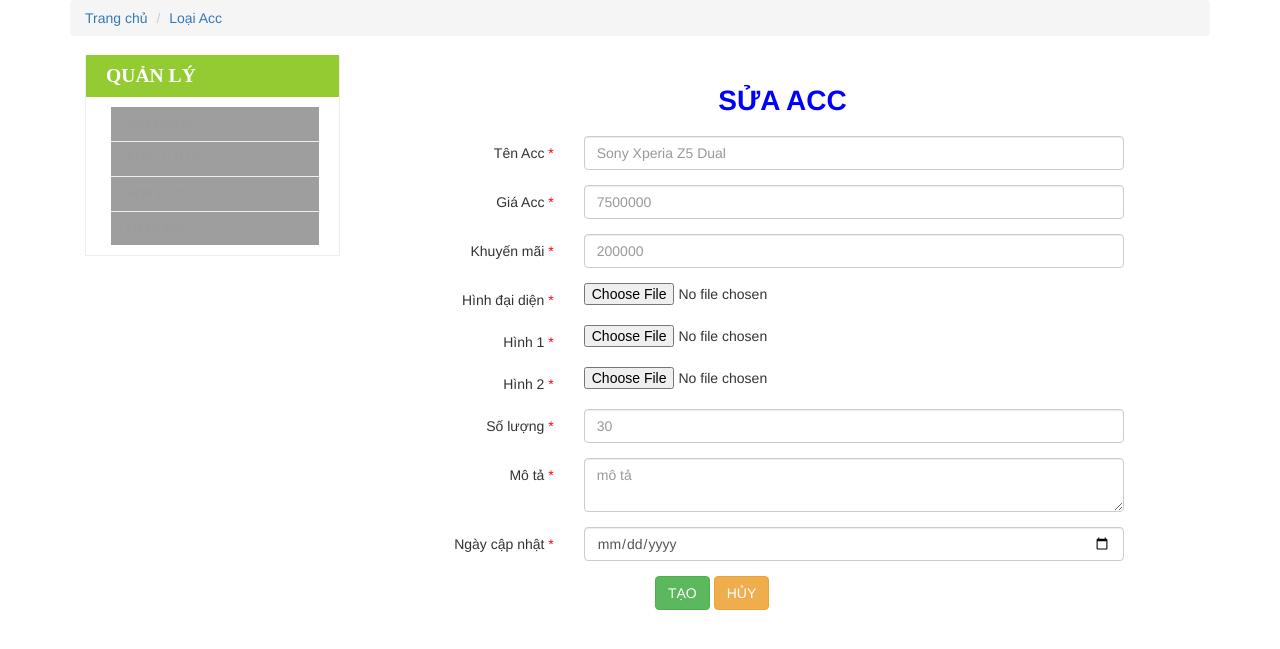
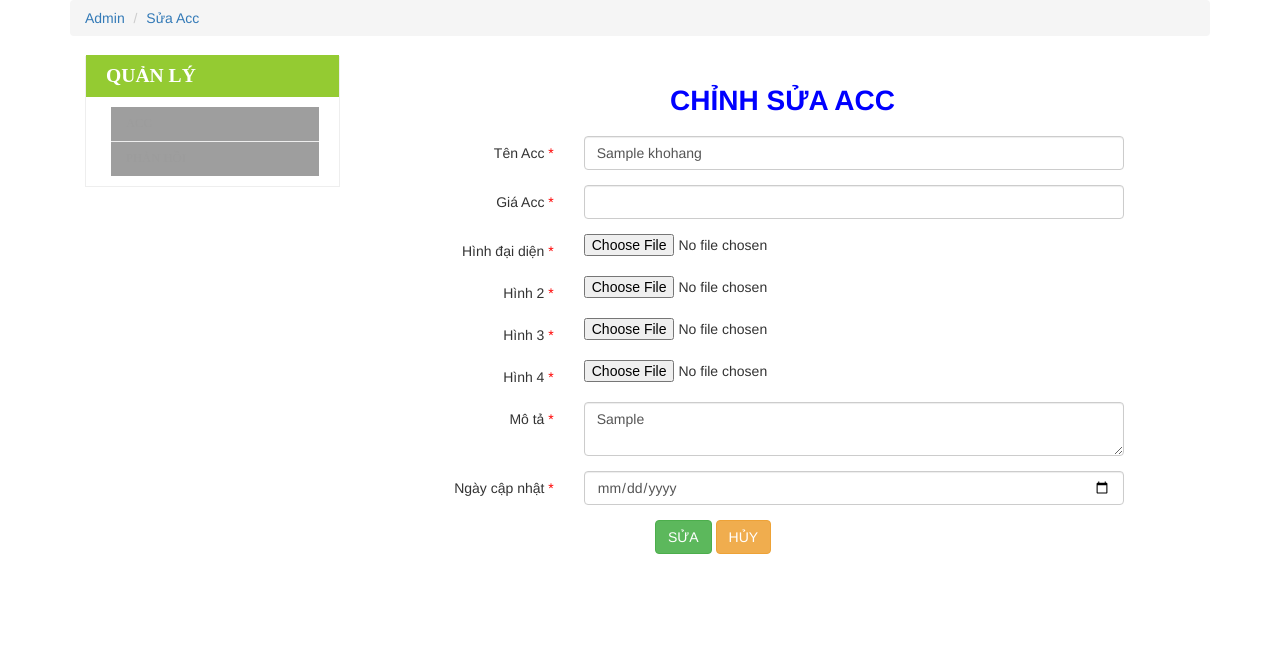
Before and after one commit to htdat1007/DoANWEB, a PHP site: page /Web/update.php?productid=1 in a window 1280 px wide. Shown: the top 649 px of the page. Run offline with PHP 8.4, Linux system fonts and the light colour scheme; tables that the repository leaves empty or names only in its code hold one stand-in row (values such as "Sample post"); grey boxes are pictures that could not be loaded.

Commit message:
update account

```diff
--- a/Web/insert.php
+++ b/Web/insert.php
@@ -41,8 +41,8 @@
 
     <div class="container">
         <ol class="breadcrumb">
-            <li><a href="trangchu.php">Trang chủ</a></li>
-            <li><a href="">Loại Acc</a></li>
+            <li><a href="admin.php">Admin</a></li>
+            <li><a href="insert.php">Thêm Acc</a></li>
 
         </ol>
     </div>
@@ -53,7 +53,7 @@
                 <ul>
                     <h3>QUẢN LÝ</h3>
                     <li><a href="">Acc</a></li>
-                    <li><a href="">Khách hàng</a></li>
+
                     <li><a href="">Phản hồi</a></li>
 
                 </ul>
--- a/Web/update.php
+++ b/Web/update.php
@@ -9,7 +9,7 @@
     <meta name="description" content="">
     <meta name="author" content="">
 
-    <title>Thêm dữ liệu sản phẩm vào cơ sở dữ liệu</title>
+    <title>Sua Acc</title>
 
     <!-- Bootstrap Core CSS -->
     <link href="../css/bootstrap.min.css" rel="stylesheet">
@@ -37,12 +37,12 @@
 </head>
 
 <body>
-
+    <?php include '../config/db.php'; ?>
 
     <div class="container">
         <ol class="breadcrumb">
-            <li><a href="trangchu.php">Trang chủ</a></li>
-            <li><a href="">Loại Acc</a></li>
+            <li><a href="admin.php">Admin</a></li>
+            <li><a href="">Sửa Acc</a></li>
 
         </ol>
     </div>
@@ -52,64 +52,67 @@
 
                 <ul>
                     <h3>QUẢN LÝ</h3>
-                    <li><a href="">Sản phẩm</a></li>
-                    <li><a href="">Khách hàng</a></li>
-                    <li><a href="">Đơn hàng</a></li>
-                    <li><a href=".">Phản hồi</a></li>
+                    <li><a href="">Acc</a></li>
+
+                    <li><a href="">Phản hồi</a></li>
 
                 </ul>
             </div>
         </div>
+
+        <?php
+        $connect->set_charset("utf8");
+        $a = (int)$_GET['productid'];
+        $sql0 = "SELECT * FROM `khohang` WHERE khohang_id = $a";
+        $query0 = mysqli_query($connect, $sql0);
+        if (mysqli_num_rows($query0) > 0) {
+            while ($row = mysqli_fetch_assoc($query0)) {
+        ?>
+
                 <div class="col-md-9">
-            <h3 style="text-align:center; color:blue; font-size: 2em; font-weight:bold;line-height: 50px">SỬA ACC</h3>
+                    <h3 style="text-align:center; color:blue; font-size: 2em; font-weight:bold;line-height: 50px">CHỈNH SỬA ACC</h3>
                     <form class="form-horizontal" method="post" action="" enctype="multipart/form-data">
 
                         <div class="form-group">
                             <label for="pname" class="col-lg-3 control-label">Tên Acc <span class="require">*</span></label>
                             <div class="col-lg-8">
-                        <input type="text" class="form-control" id="pname" name="pname" placeholder="Sony Xperia Z5 Dual">
+                                <input type="text" class="form-control" id="pname" name="pname" placeholder="" value="<?php echo $row['khohang_name'] ?>">
                             </div>
                         </div>
                         <div class="form-group">
                             <label for="price" class="col-lg-3 control-label">Giá Acc <span class="require">*</span></label>
                             <div class="col-lg-8">
-                        <input type="number" class="form-control" id="price" name="price" placeholder="7500000">
-                    </div>
-                </div>
-                <div class="form-group">
-                    <label for="discount" class="col-lg-3 control-label">Khuyến mãi <span class="require">*</span></label>
-                    <div class="col-lg-8">
-                        <input type="number" class="form-control" id="discount" name="discount" placeholder="200000">
+                                <input type="number" class="form-control" id="price" name="price" placeholder="" value="<?php echo $row['gia'] ?>">
                             </div>
                         </div>
                         <div class="form-group">
                             <label for="image" class="col-lg-3 control-label">Hình đại diện <span class="require">*</span></label>
                             <div class="col-lg-8">
-                        <input id="image" type="file" accept="image/" name="image">
+                                <input id="image" type="file" accept="image/" name="image1">
                             </div>
                         </div>
                         <div class="form-group">
-                    <label for="image1" class="col-lg-3 control-label">Hình 1 <span class="require">*</span></label>
+                            <label for="image1" class="col-lg-3 control-label">Hình 2 <span class="require">*</span></label>
                             <div class="col-lg-8">
-                        <input id="image1" type="file" accept="image/" name="image1">
+                                <input id="image1" type="file" accept="image/" name="image2">
                             </div>
                         </div>
                         <div class="form-group">
-                    <label for="image2" class="col-lg-3 control-label">Hình 2 <span class="require">*</span></label>
+                            <label for="image2" class="col-lg-3 control-label">Hình 3 <span class="require">*</span></label>
                             <div class="col-lg-8">
-                        <input id="image2" type="file" accept="image/" name="image2">
+                                <input id="image2" type="file" accept="image/" name="image3">
                             </div>
                         </div>
                         <div class="form-group">
-                    <label for="soluong" class="col-lg-3 control-label">Số lượng <span class="require">*</span></label>
+                            <label for="image3" class="col-lg-3 control-label">Hình 4 <span class="require">*</span></label>
                             <div class="col-lg-8">
-                        <input type="number" class="form-control" id="soluong" name="soluong" placeholder="30">
+                                <input id="image3" type="file" accept="image/" name="image4">
                             </div>
                         </div>
                         <div class="form-group">
                             <label for="mota" class="col-lg-3 control-label">Mô tả <span class="require">*</span></label>
                             <div class="col-lg-8">
-                        <textarea type="text" class="form-control" id="mota" name="mota" placeholder="mô tả"></textarea>
+                                <textarea type="text" class="form-control" id="mota" name="mota" placeholder="mô tả"><?php echo $row['mota'] ?></textarea>
                             </div>
                         </div>
                         <div class="form-group">
@@ -118,17 +121,99 @@
                                 <input type="date" class="form-control" id="date" name="date">
                             </div>
                         </div>
+                <?php }
+        } ?>
                 <div class="form-group">
                     <div class="col-lg-8 col-md-offset-4 padding-left-0 padding-top-20">
-                        <input class="btn btn-success" type="submit" name="submit" value="TẠO">
+                        <input class="btn btn-success" type="submit" name="submit" value="SỬA">
                         <a href="" class="btn btn-warning">HỦY</a>
                     </div>
                 </div>
                     </form>
                 </div>
-    </div>
 
 
+    </div>
 </body>
 
 </html>
+
+<?php
+
+// echo "hello";
+// $id = (int)$_GET['productid'];
+// echo $id;
+// die;
+if (isset($_POST['submit'])) {
+    $id = (int)$_GET['productid'];
+    // echo $id;
+    // die;
+    $khohang_name = "";
+    $gia = "";
+    $image1 = "";
+    $image2 = "";
+    $image3 = "";
+    $image4 = "";
+    $mota = "";
+    if ($_SERVER["REQUEST_METHOD"] == "POST") {
+
+        if (!empty($_POST["pname"])) {
+            $khohang_name = $_POST['pname'];
+            $sql1 = "update khohang set `khohang_name`='{$khohang_name}' where khohang_id = $id";
+            $query1 = mysqli_query($connect, $sql1);
+        }
+        if (!empty($_POST["price"])) {
+            $gia = $_POST['price'];
+            $sql2 = "update khohang set `gia`='{$gia}' where khohang_id = $id";
+            $query2 = mysqli_query($connect, $sql2);
+        }
+
+        if (!empty($_POST["mota"])) {
+            $mota = $_POST['mota'];
+            $sql3 = "update khohang set `mota`='{$khohang_name}' where khohang_id = $id";
+            $query3 = mysqli_query($connect, $sql3);
+        }
+        if (!empty($_POST["date"])) {
+            $date = $_POST['date'];
+            $sql4 = "update khohang set `Ngaycapnhat`='{$date}' where khohang_id = $id";
+            $query4 = mysqli_query($connect, $sql4);
+        }
+        if (!empty($_POST["puser"])) {
+            $puser = $_POST['puser'];
+            $sql5 = "update khohang set `taikhoan`='{$puser}' where khohang_id = $id";
+            $query5 = mysqli_query($connect, $sql5);
+        }
+        if (!empty($_POST["ppass"])) {
+            $ppass = $_POST['ppass'];
+            $sql6 = "update khohang set `matkhau`='{$ppass}' where khohang_id = $id";
+            $query6 = mysqli_query($connect, $sql6);
+        }
+
+
+        if (!empty($_FILES['image1']['name'])) {
+            $image1 = $_FILES['image1']['name'];
+            $sql7 = "update khohang set `image`='{$image1}' where khohang_id = $id";
+            $query7 = mysqli_query($connect, $sql7);
+        }
+
+        if (!empty($_FILES['image2']['name'])) {
+            $image1 = $_FILES['image2']['name'];
+            $sql8 = "update khohang set `image_2`='{$image2}' where khohang_id = $id";
+            $query8 = mysqli_query($connect, $sql8);
+        }
+        if (!empty($_FILES['image1']['name'])) {
+            $image3 = $_FILES['image3']['name'];
+            $sql9 = "update khohang set `image_3`='{$image3}' where khohang_id = $id";
+            $query9 = mysqli_query($connect, $sql9);
+        }
+        if (!empty($_FILES['image4']['name'])) {
+            $image4 = $_FILES['image4']['name'];
+            $sql10 = "update khohang set `image_4`='{$image4}' where khohang_id = $id";
+            $query10 = mysqli_query($connect, $sql10);
+        }
+    }
+
+    //Đóng database
+    mysqli_close($connect);
+}
+?>
```
Also changed, not shown: Web/admin.php (+3 -13 lines), Web/test.php (deleted, +0 -18 lines). Lines whose indentation alone changed are shown as unchanged.
